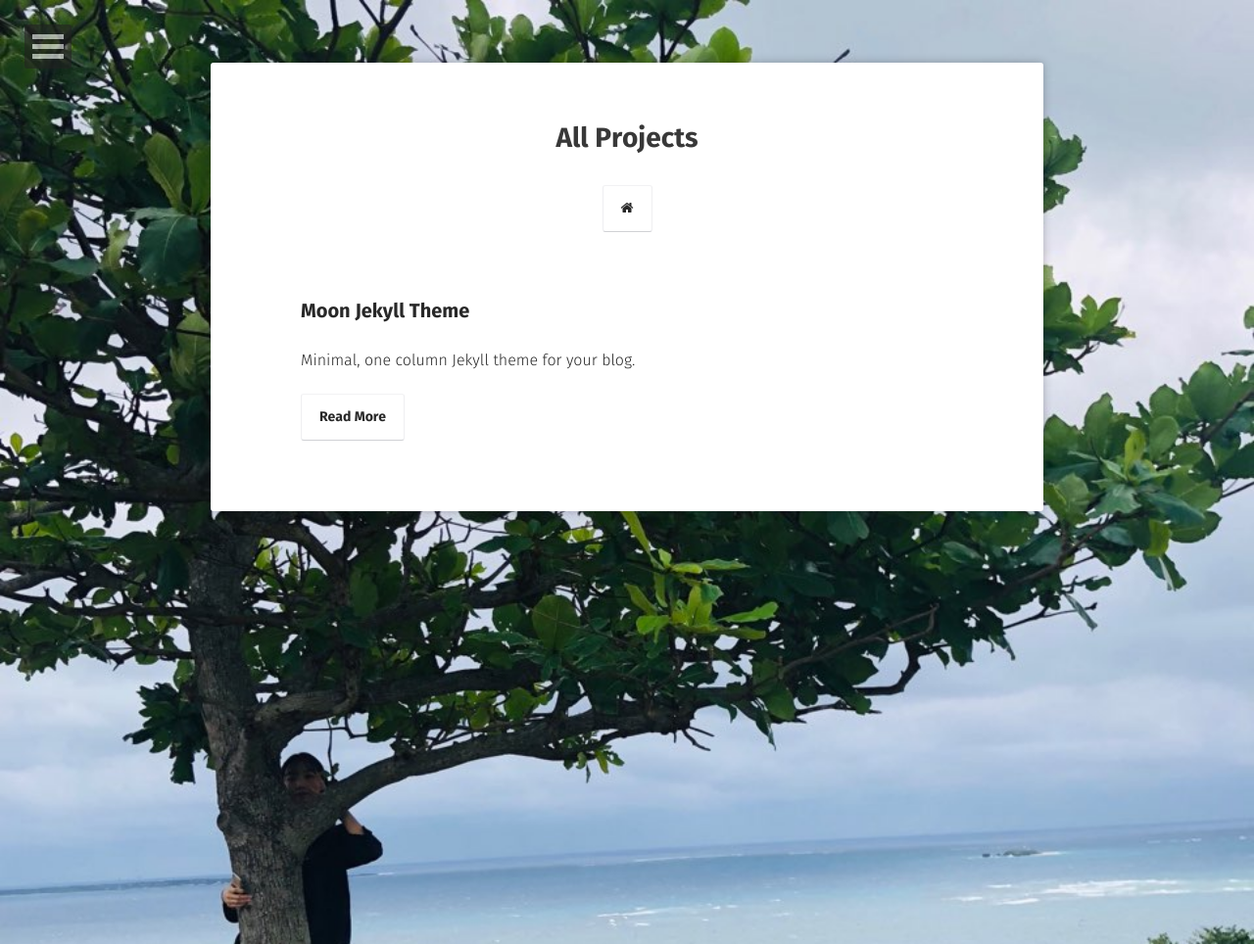
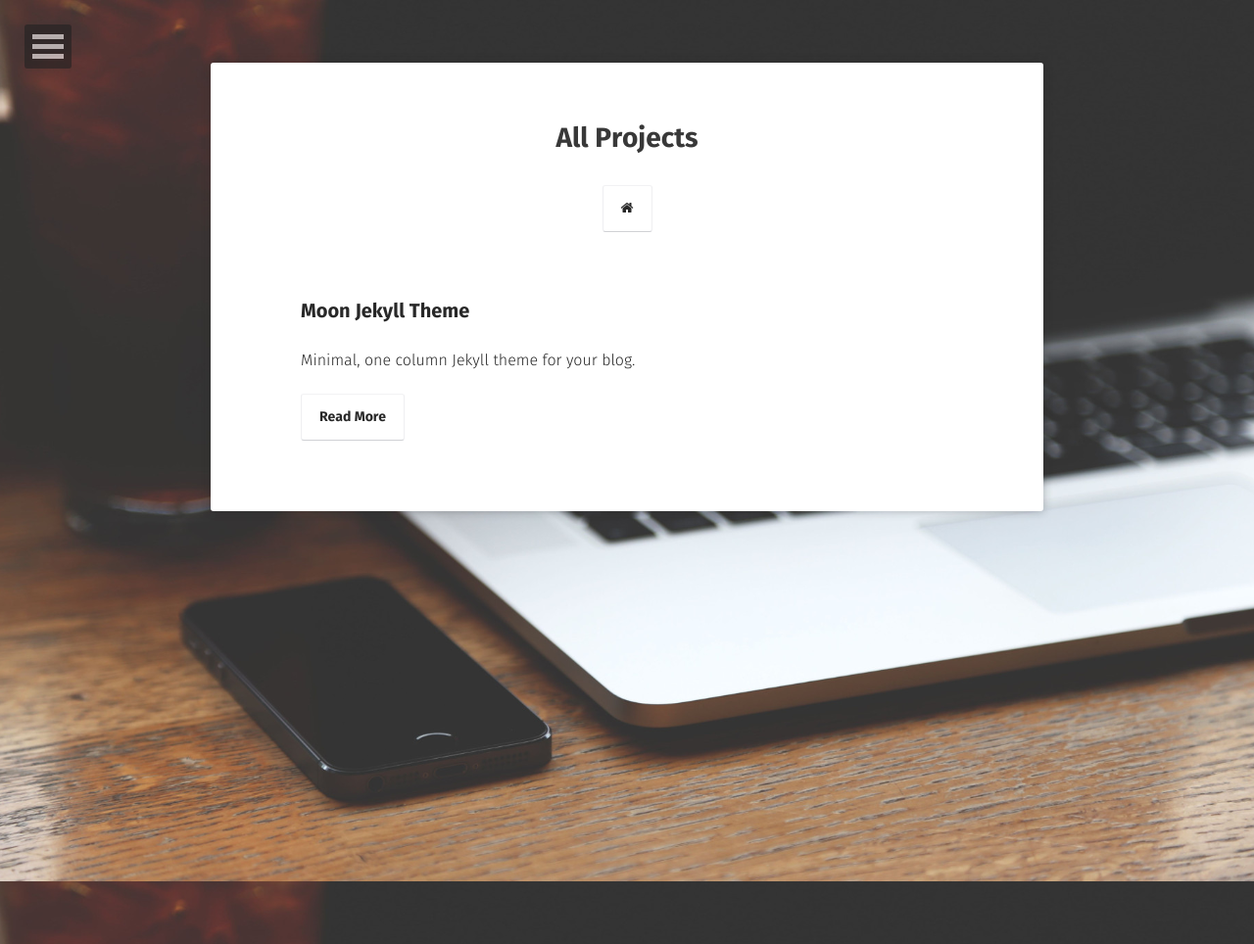
Before and after one commit to tntntntn3070/tntntntn3070.github.io-Jekyll, a Jekyll site: the page built from projects/index.md, in a window 1280 px wide. Shown: the whole page at 98% size. Built offline with Jekyll 4.4.1, drawn with Linux system fonts in a browser that asks for light colours; some web fonts are replaced.

Commit message:
img change

```diff
--- a/_config.yml
+++ b/_config.yml
@@ -4,8 +4,8 @@ bio:                'Minimal, one column jekyll theme.'
 description:        "Moon is a minimal, one column jekyll theme for your blog."
 reading_time:       true
 words_per_minute:   200
-logo:               'assets/img/sujung.png'
-background:         'assets/img/sujung_bg.jpg'
+logo:               'assets/img/sujung.jpg'
+background:         'assets/img/placeholder-big.jpg'
 tiled_bg:           false   # Set this true if you want to tile your background image, otherwise it will be covered
 locale:             en_US
 url:                https://tntntntn3070.github.io
```
